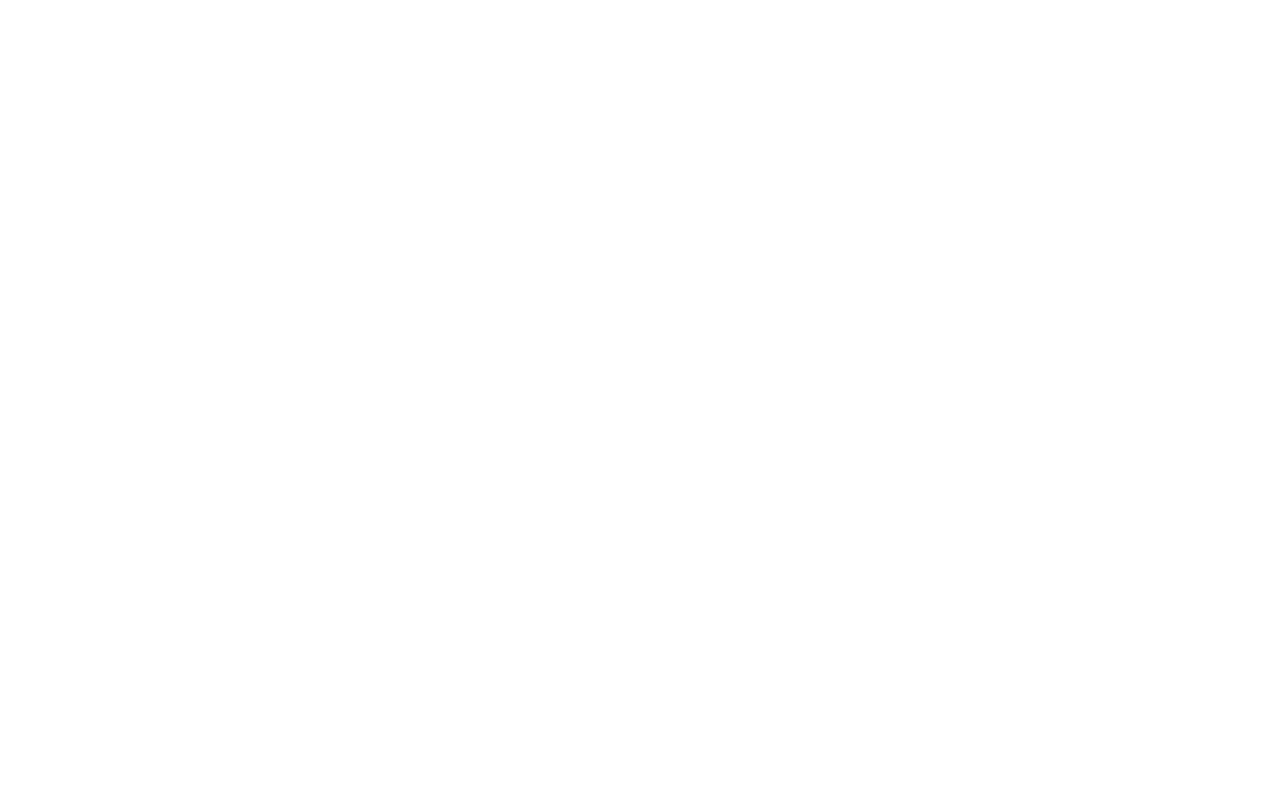
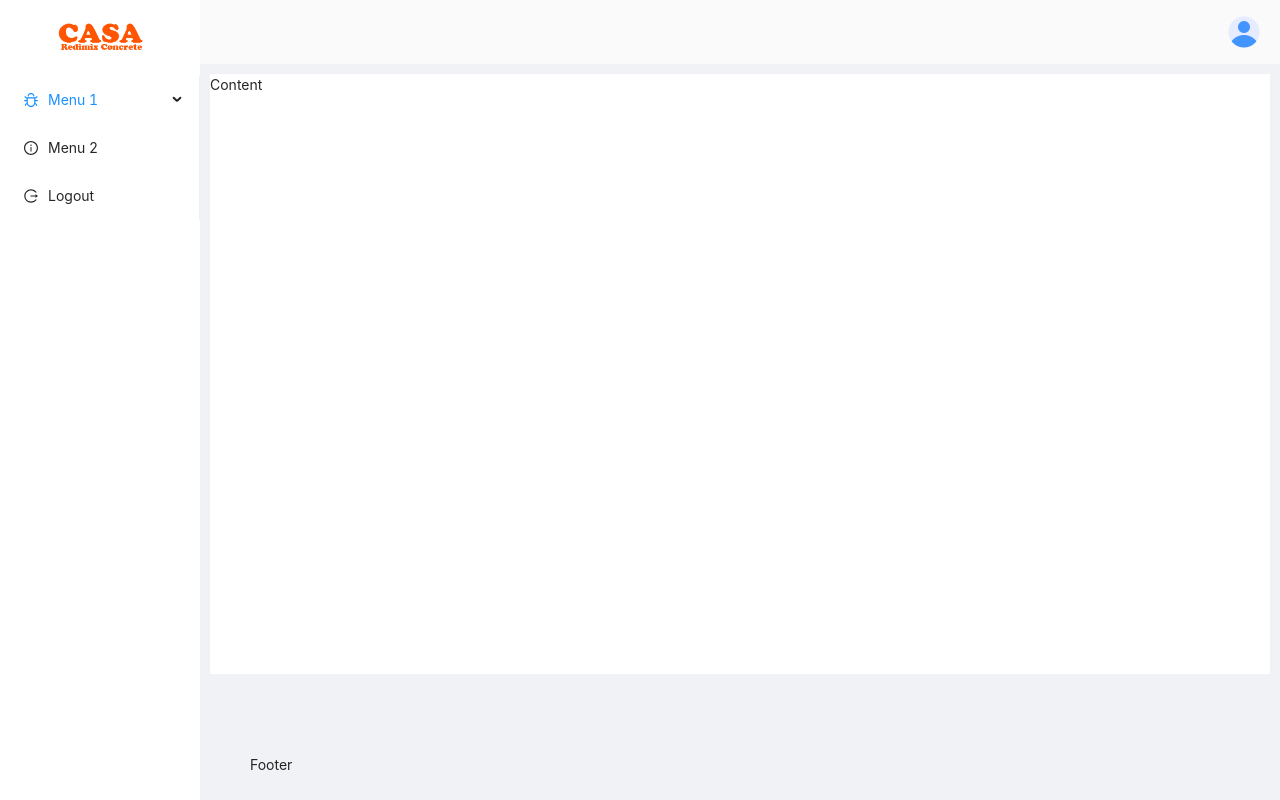
Before and after one commit to ApexaGroup/bms-casa-v2, a React (Create React App) app: page /dashboard in a window 1280 px wide. Before the commit this address had no page. Built offline with nearby package versions, Linux system fonts and the light colour scheme.

Commit message:
dashboard created with navbar and LoginLogic with css un separate file

```diff
--- /dev/null
+++ b/src/containers/TheContent.js
@@ -0,0 +1,11 @@
+import React from "react";
+
+function TheContent() {
+  return (
+    <div style={{ margin: 10, backgroundColor: "white", minHeight: "75vh" }}>
+      Content
+    </div>
+  );
+}
+
+export default TheContent;
--- /dev/null
+++ b/src/containers/TheFooter.js
@@ -0,0 +1,7 @@
+import React from "react";
+
+function TheFooter() {
+  return <div>Footer</div>;
+}
+
+export default TheFooter;
--- /dev/null
+++ b/src/containers/TheHeader.js
@@ -0,0 +1,60 @@
+import React from "react";
+import UserIcon from "../assets/user.png";
+import { Menu, Dropdown, message } from "antd";
+import {
+  UserOutlined,
+  LockOutlined,
+  SettingOutlined,
+  KeyOutlined,
+} from "@ant-design/icons";
+
+function TheHeader() {
+  function handleMenuClick(e) {
+    message.info("Click on menu item.");
+    console.log("click", e);
+  }
+  const menu = (
+    <Menu
+      onClick={handleMenuClick}
+      title="Welcome! CASA Admin"
+      items={[
+        {
+          label: "Welcome! CASA Admin",
+          key: "0",
+          disabled: true,
+        },
+        {
+          label: "Settings",
+          key: "1",
+          icon: <SettingOutlined />,
+        },
+        {
+          label: "Change Password",
+          key: "2",
+          icon: <KeyOutlined />,
+        },
+        {
+          label: "Logout",
+          key: "3",
+          icon: <LockOutlined />,
+        },
+      ]}
+    />
+  );
+  return (
+    <div
+      style={{
+        display: "flex",
+        justifyContent: "flex-end",
+        alignItems: "center",
+        height: "100%",
+      }}
+    >
+      <Dropdown overlay={menu}>
+        <img src={UserIcon} style={{ marginRight: 20, cursor: "pointer" }} />
+      </Dropdown>
+    </div>
+  );
+}
+
+export default TheHeader;
--- /dev/null
+++ b/src/containers/TheLayout.js
@@ -0,0 +1,46 @@
+import React from "react";
+import { TheHeader, TheSidebar } from "./index";
+import { Layout, Menu } from "antd";
+import {
+  AimOutlined,
+  BugOutlined,
+  CaretLeftFilled,
+  UserOutlined,
+  LogoutOutlined,
+  InfoCircleOutlined,
+} from "@ant-design/icons";
+import TheContent from "./TheContent";
+import TheFooter from "./TheFooter";
+
+const { Header, Footer, Sider, Content } = Layout;
+const SubMenu = Menu.SubMenu;
+
+function TheLayout() {
+  return (
+    <Layout style={{ minHeight: "100vh" }} theme="light">
+      <Sider width={200} theme="light">
+        <TheSidebar />
+      </Sider>
+      <Layout>
+        <Header
+          style={{
+            background: "#fafafa",
+            padding: 0,
+            paddingLeft: 16,
+            width: "100%",
+          }}
+        >
+          <TheHeader />
+        </Header>
+        <Content>
+          <TheContent />
+        </Content>
+        <Footer>
+          <TheFooter />
+        </Footer>
+      </Layout>
+    </Layout>
+  );
+}
+
+export default TheLayout;
--- /dev/null
+++ b/src/containers/TheSidebar.js
@@ -0,0 +1,46 @@
+import React from "react";
+import { Layout, Menu } from "antd";
+import {
+  AimOutlined,
+  BugOutlined,
+  CaretLeftFilled,
+  UserOutlined,
+  LogoutOutlined,
+  InfoCircleOutlined,
+} from "@ant-design/icons";
+
+import casalogo from "../assets/casa-logo.png";
+const SubMenu = Menu.SubMenu;
+
+function TheSidebar() {
+  return (
+    <div>
+      <div style={{ textAlign: "center" }}>
+        <img src={casalogo} style={{ width: 100 }} />
+      </div>
+
+      <Menu theme="light" defaultSelectedKeys={["1"]} mode="inline">
+        <SubMenu key="1" title={"Menu 1"} icon={<BugOutlined />}>
+          <Menu.Item key="20">
+            <InfoCircleOutlined />
+            <span>Sub Menu Item 1</span>
+          </Menu.Item>
+          <Menu.Item key="21">
+            <InfoCircleOutlined />
+            <span>Sub Menu Item 2</span>
+          </Menu.Item>
+        </SubMenu>
+        <Menu.Item key="2">
+          <InfoCircleOutlined />
+          <span>Menu 2</span>
+        </Menu.Item>
+        <Menu.Item key="3">
+          <LogoutOutlined />
+          <span>Logout</span>
+        </Menu.Item>
+      </Menu>
+    </div>
+  );
+}
+
+export default TheSidebar;
--- /dev/null
+++ b/src/containers/index.js
@@ -0,0 +1,6 @@
+import TheContent from "./TheContent";
+import TheFooter from "./TheFooter";
+import TheHeader from "./TheHeader";
+import TheSidebar from "./TheSidebar";
+
+export { TheHeader, TheSidebar, TheContent, TheFooter };
--- a/src/pages/ForgotPassword/ForgotPasswordPageDesign.js
+++ b/src/pages/ForgotPassword/ForgotPasswordPageDesign.js
@@ -1,6 +1,6 @@
 import React, { useState } from "react";
 import { useNavigate } from "react-router-dom";
-import { Card, Input, Button } from "antd";
+import { Card, Input, Button, Spin } from "antd";
 import "./ForgotPasswordPageCSS.css";
 import casalogo from "../../assets/casa-logo.png";
 import {
@@ -13,6 +13,8 @@ import {
 function ForgotPasswordPageDesign() {
   const navigate = useNavigate();
   const [username, setUsername] = useState("");
+  const [loading, setLoading] = useState(false);
+
   return (
     <div className="forgot-password-container">
       <Card className="card-style">
@@ -41,6 +43,12 @@ function ForgotPasswordPageDesign() {
           Send password reset Link
         </Button>
 
+        {loading ? (
+          <div style={{ textAlign: "center", margin: 10 }}>
+            <Spin />
+          </div>
+        ) : null}
+
         <p
           style={{
             textAlign: "center",
--- a/src/pages/Login/LoginPageCSS.css
+++ b/src/pages/Login/LoginPageCSS.css
@@ -18,3 +18,44 @@
   width: 400px;
   opacity: 0.9;
 }
+
+.app-logo-container{
+  text-align: center;
+}
+
+.app-logo{
+  width: 170px;
+  height: auto;
+  text-align: center;
+}
+
+.span-login-first-text{
+  font-size: 28px;
+  font-weight: bold;
+}
+
+.span-login-second-text{
+  font-size: 22px;
+  font-weight: normal;
+}
+
+.username-input{
+  margin-top: 20px;
+}
+
+.password-input{
+  margin-top: 10px;
+  margin-bottom: 20px;
+}
+
+.div-spin{
+  text-align: center;
+  margin: 10px;
+}
+
+.p-forgotpassword{
+  text-align: center;
+  color: gray;
+  margin-top: 10px;
+  cursor: pointer;
+}
--- a/src/pages/Login/LoginPageDesign.js
+++ b/src/pages/Login/LoginPageDesign.js
@@ -1,8 +1,9 @@
-import React, { useState } from "react";
+// Default react and react-router imports
+import React from "react";
 import { useNavigate } from "react-router-dom";
-import { Card, Input, Button } from "antd";
-import "./LoginPageCSS.css";
-import casalogo from "../../assets/casa-logo.png";
+
+// Antd components imports
+import { Card, Input, Button, Spin } from "antd";
 import {
   UserOutlined,
   EyeInvisibleOutlined,
@@ -10,54 +11,67 @@ import {
   KeyOutlined,
 } from "@ant-design/icons";
 
+// Css design imports
+import "./LoginPageCSS.css";
+
+// Image imports
+import casalogo from "../../assets/casa-logo.png";
+
+/**
+ * Custom component imports
+ * @LoginPageLogic This page contains logic of this form
+ */
+
+import { LoginPageStates, login } from "./LoginPageLogic";
+
 function LoginPageDesign() {
   const navigate = useNavigate();
-  const [username, setUsername] = useState("");
-  const [password, setPassword] = useState("");
+
+  // Destructuring of logic variables/methods
+  let { username, password, loading, setUsername, setPassword, setLoading } =
+    LoginPageStates;
 
   return (
     <div className="login-container">
       <Card className="card-style">
-        <div style={{ textAlign: "center" }}>
-          <img
-            src={casalogo}
-            style={{ width: 170, height: "auto", textAlign: "center" }}
-          />
+        <div className="app-logo-container">
+          <img src={casalogo} className="app-logo" />
         </div>
 
-        <span style={{ fontSize: 28, fontWeight: "bold" }}>Login | </span>
-        <span style={{ fontSize: 22, fontWeight: "normal" }}>
-          Sign in to your Account
-        </span>
+        <span className="span-login-first-text">Login | </span>
+        <span className="span-login-second-text">Sign in to your Account</span>
         <Input
           size="large"
           placeholder="Username"
           prefix={<UserOutlined />}
-          style={{ marginTop: 20 }}
+          className="username-input"
+          value={username}
           onChange={(e) => setUsername(e.target.value)}
         />
         <Input.Password
           size="large"
           placeholder="Password"
           prefix={<KeyOutlined />}
+          value={password}
           iconRender={(visible) =>
             visible ? <EyeTwoTone /> : <EyeInvisibleOutlined />
           }
-          style={{ marginTop: 10, marginBottom: 20 }}
+          className="password-input"
           onChange={(e) => setPassword(e.target.value)}
         />
 
-        <Button type="primary" block size="large" onClick={(e) => {}}>
+        <Button type="primary" block size="large" onClick={login}>
           Login
         </Button>
 
+        {loading ? (
+          <div className="div-spin">
+            <Spin />
+          </div>
+        ) : null}
+
         <p
-          style={{
-            textAlign: "center",
-            color: "GrayText",
-            marginTop: 10,
-            cursor: "pointer",
-          }}
+          className="p-forgotpassword"
           onClick={(e) => {
             e.preventDefault();
             navigate("/forgotPassword");
--- a/src/pages/Login/LoginPageLogic.js
+++ b/src/pages/Login/LoginPageLogic.js
@@ -0,0 +1,26 @@
+import React, { useState } from "react";
+
+const login = () => {
+  console.log("success");
+};
+
+const LoginPageStates = () => {
+  const [username, setUsername] = useState("");
+  const [password, setPassword] = useState("");
+  const [loading, setLoading] = useState(false);
+
+  const StatesContainer = {
+    //all states
+    username,
+    password,
+    loading,
+    // all methods
+    setUsername,
+    setPassword,
+    setLoading,
+  };
+
+  return StatesContainer;
+};
+
+export { LoginPageStates, login };
--- a/src/routes/Routes.js
+++ b/src/routes/Routes.js
@@ -6,6 +6,7 @@ import {
   Link,
   Redirect,
 } from "react-router-dom";
+import TheLayout from "../containers/TheLayout";
 import ForgotPasswordPageDesign from "../pages/ForgotPassword/ForgotPasswordPageDesign";
 
 import Login from "../pages/Login/LoginPageDesign";
@@ -19,6 +20,8 @@ export default function () {
           path="/forgotPassword"
           element={<ForgotPasswordPageDesign />}
         ></Route>
+
+        <Route path="/dashboard" element={<TheLayout />}></Route>
       </Routes>
     </Router>
   );
```
Also changed, not shown: src/assets/user.png (added).
